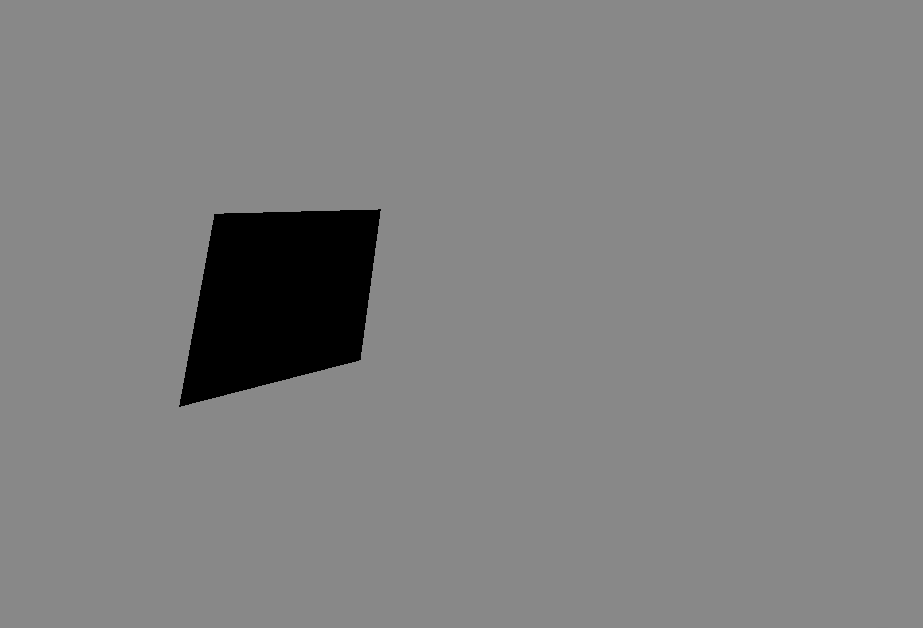
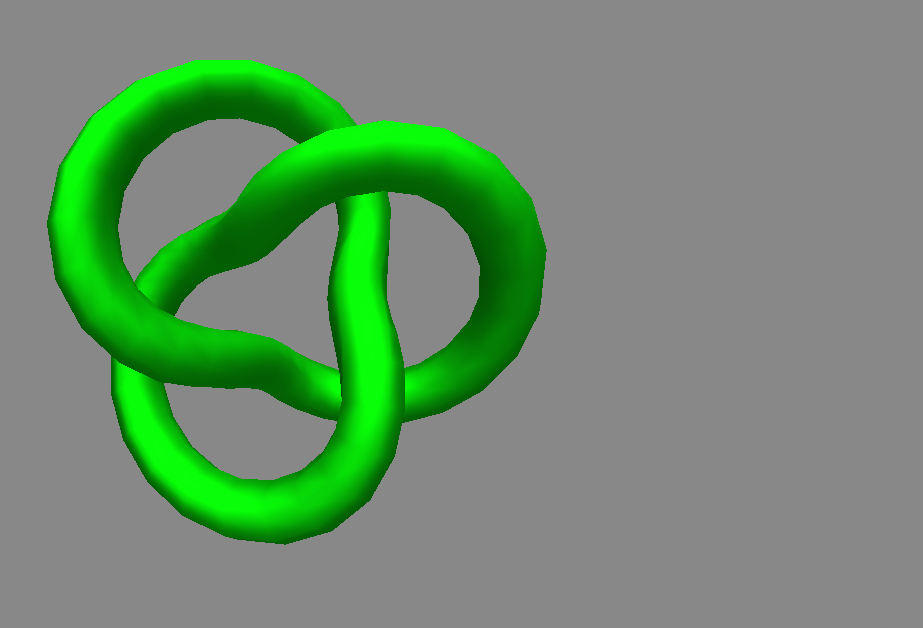
Before and after one commit to erasta/three-halfedge-dcel, a website: page index.html in a window 1280 px wide. Shown: the part 102-730 px from the top of the page, without its empty margins (357-1280 px from the left). Drawn offline with nearby package versions, Linux system fonts and the light colour scheme; animation ran at ten frames a second.

Commit message:
fix site, torus knot, compute normals

```diff
--- a/app.js
+++ b/app.js
@@ -17,16 +17,17 @@ class App {
         scene.environment = new THREE.PMREMGenerator(renderer).fromScene(new RoomEnvironment()).texture;
         scene.background = new THREE.Color(0x888888);
 
-        let geometry = new THREE.TetrahedronGeometry(10);
-        // let geometry = new THREE.TorusKnotGeometry(10, 2);
+        // let geometry = new THREE.TetrahedronGeometry(10);
+        let geometry = new THREE.TorusKnotGeometry(10, 2);
         Object.keys(geometry.attributes).filter(x => x !== 'position').forEach(x => {
             geometry.deleteAttribute(x);
         });
         geometry = BufferGeometryUtils.mergeVertices(geometry);
+        this.dcel = new Dcel(geometry);
+        geometry.computeVertexNormals();
         this.mesh = new THREE.Mesh(geometry, new THREE.MeshStandardMaterial({ color: 'green' }));
         scene.add(this.mesh);
 
-        this.dcel = new Dcel(this.mesh.geometry);
 
         function animate() {
             requestAnimationFrame(animate);
--- a/index.html
+++ b/index.html
@@ -21,7 +21,7 @@
 
   <a id="button" target="_blank" style="position: fixed; bottom: 16px; right: 16px; padding: 12px; border-radius: 50%; margin-bottom: 0px;
      background-color: #FFF; opacity: .9; z-index: 999; box-shadow: 0 0 4px rgb(0 0 0 / 15%); text-decoration: none;"
-    href="https://github.com/erasta/three-tube-path/blob/main/app.js" title="View source code on GitHub">
+    href="https://github.com/erasta/three-halfedge/blob/main/app.js" title="View source code on GitHub">
     <img src="./files/ic_code_black_24dp.svg" />
   </a>
 </body>
```
